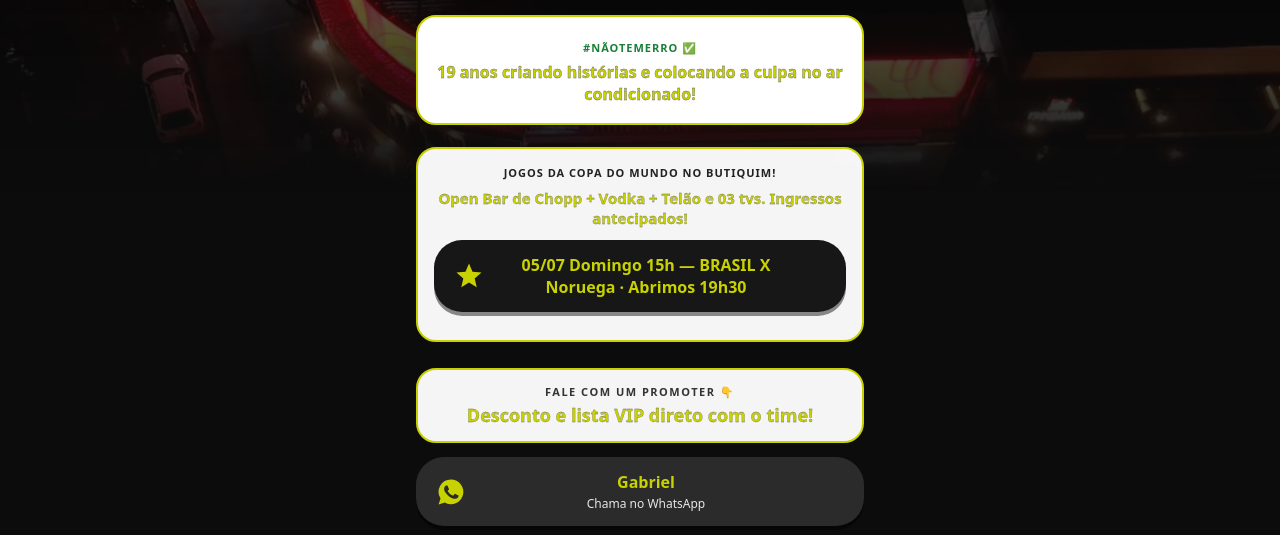
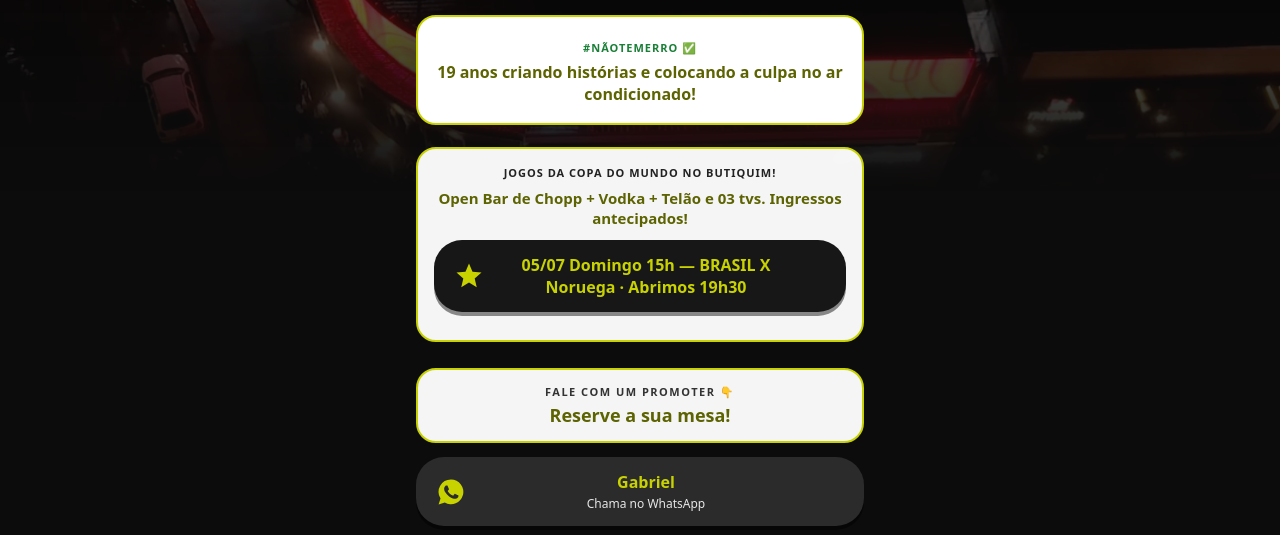
Before and after one commit to orafamartinelli/butiquim-bio, a website: page index.html in a window 1280 px wide. Shown: the part 227-762 px from the top of the page. Drawn offline with Linux system fonts and the light colour scheme.

Commit message:
ajustes: verde legível em fundo branco, remove Reservas de Mesas (promoters cobrem), subtítulo 'Reserve a sua mesa!'
Co-Authored-By: Claude Fable 5 <noreply@anthropic.com>
Claude-Session: https://claude.ai/code/session_01J9b9DboKKQWbM3mMTQKJm2

```diff
--- a/config.js
+++ b/config.js
@@ -24,7 +24,7 @@
       { nome: 'Nicolly', telefone: '554488274796', ativo: true },
     ],
     promotersTitulo: 'FALE COM UM PROMOTER 👇',
-    promotersSubtitulo: 'Desconto e lista VIP direto com o time!',
+    promotersSubtitulo: 'Reserve a sua mesa!',
     mensagemPromoter: 'Oi {nome}! Vim pela bio do Butiquim 🍺',
 
     // Blocos temporários — somem sozinhos fora da janela (datas em -03:00).
@@ -49,7 +49,6 @@
     ],
 
     outros: [
-      { rotulo: 'Reservas de Mesas', sub: 'Clique aqui', url: 'https://split.to/ReservasBioButiquim', icone: 'whatsapp' },
       { rotulo: 'Seja promoter! Queremos você!', sub: '', url: 'https://forms.gle/vn1Ypk3VLekEuwCU9', icone: 'star' },
     ],
   };
--- a/styles.css
+++ b/styles.css
@@ -1,6 +1,7 @@
 /* Butiquim Bio — réplica do visual Beacons. Marca: verde-limão #C8D200. */
 :root {
   --verde: #c8d200;
+  --verde-escuro: #5c6300; /* versão legível do verde p/ texto em fundo branco */
   --fundo: #0c0c0c;
   --botao: #2b2b2b;
   --texto: #ffffff;
@@ -34,14 +35,14 @@ body {
   border-radius: 20px; padding: 18px 16px; text-align: center; margin: 18px 0;
 }
 .card-destaque .tag { display: inline-block; font-size: 11px; font-weight: 700; letter-spacing: 1px; color: #1a7f37; margin-bottom: 6px; }
-.card-destaque p { font-size: 16px; color: var(--verde); -webkit-text-stroke: 0.4px #666; font-weight: 700; }
+.card-destaque p { font-size: 16px; color: var(--verde-escuro); font-weight: 700; }
 
 .secao-titulo {
   border: 2px solid var(--verde); border-radius: 20px; background: rgba(255,255,255,0.96);
   text-align: center; padding: 14px 16px; margin: 26px 0 14px;
 }
 .secao-titulo .mini { font-size: 11px; font-weight: 700; letter-spacing: 1.5px; color: #333; }
-.secao-titulo .grande { font-size: 18px; font-weight: 700; color: var(--verde); -webkit-text-stroke: 0.3px #666; margin-top: 4px; }
+.secao-titulo .grande { font-size: 18px; font-weight: 700; color: var(--verde-escuro); margin-top: 4px; }
 
 .botao {
   display: flex; align-items: center; gap: 12px;
@@ -62,7 +63,7 @@ body {
   text-align: center; padding: 16px; margin: 22px 0;
 }
 .bloco-temp .mini { font-size: 11px; font-weight: 800; letter-spacing: 1px; color: #222; }
-.bloco-temp .sub { font-size: 15px; font-weight: 700; color: var(--verde); -webkit-text-stroke: 0.3px #666; margin: 8px 0 12px; }
+.bloco-temp .sub { font-size: 15px; font-weight: 700; color: var(--verde-escuro); margin: 8px 0 12px; }
 .bloco-temp .botao { background: #171717; }
 
 .fallback { text-align: center; padding: 40px 20px; }
```
Also changed, not shown: test/render.test.mjs (+3 -1 lines).
